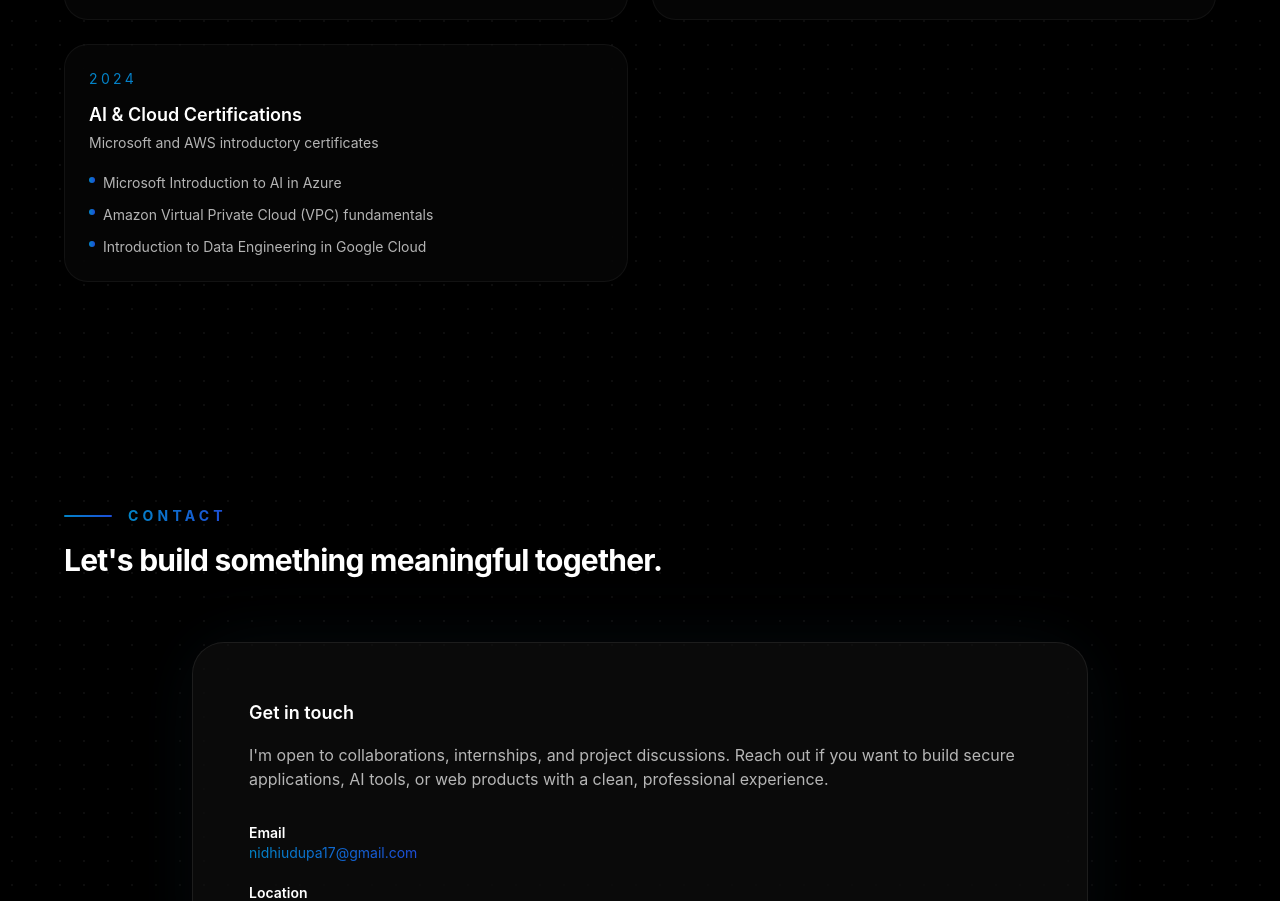
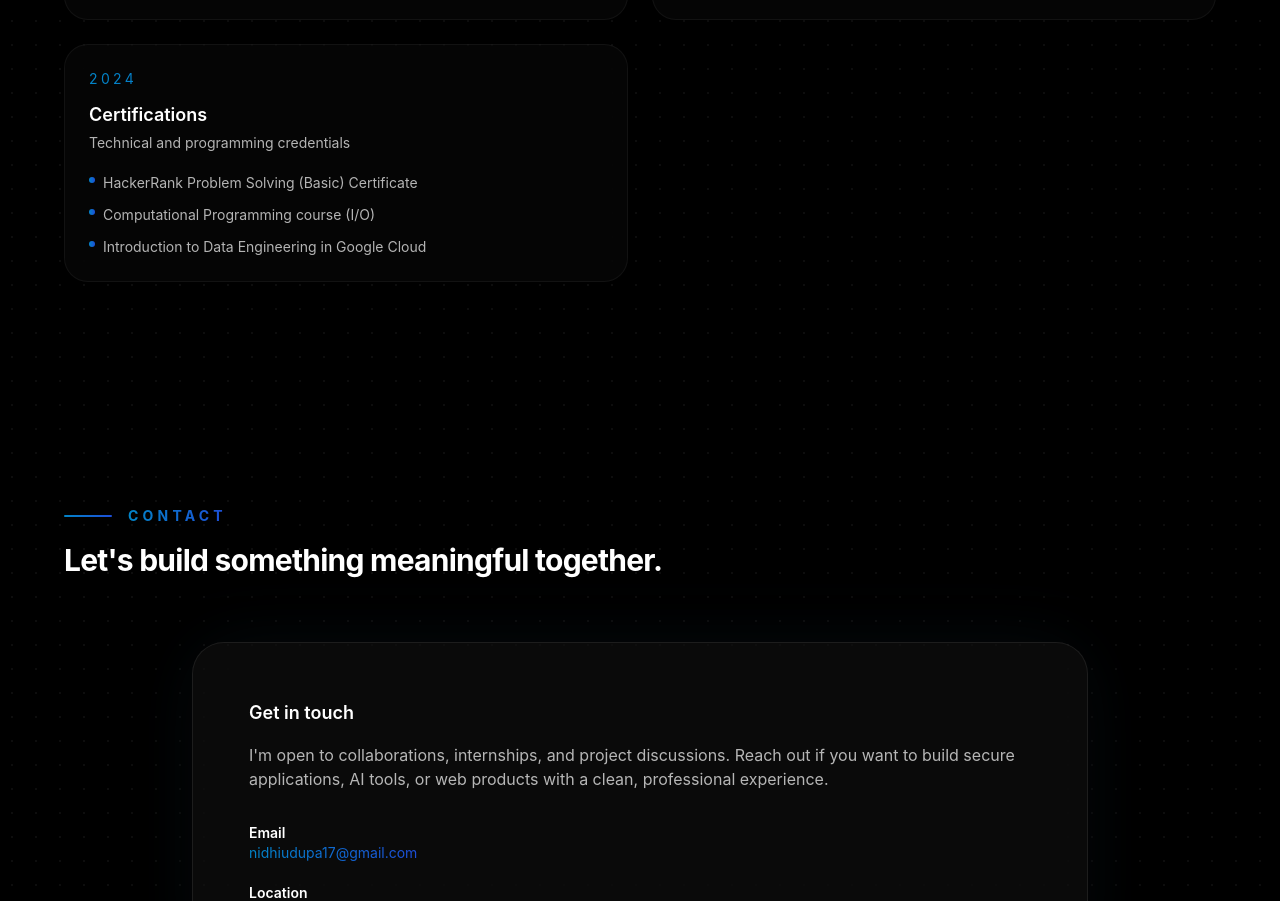
Before and after one commit to nidhinarasimha/nidhinarasimha.github.io, a React (Vite) app: page / in a window 1280 px wide. Shown: the part 4767-5668 px from the top of the page. Built offline with nearby package versions, Linux system fonts and the light colour scheme.

Commit message:
Update portfolio contents

```diff
--- a/src/data/portfolio.ts
+++ b/src/data/portfolio.ts
@@ -230,11 +230,11 @@ export const timeline: TimelineItem[] = [
   },
   {
     date: '2024',
-    title: 'AI & Cloud Certifications',
-    subtitle: 'Microsoft and AWS introductory certificates',
+    title: 'Certifications',
+    subtitle: 'Technical and programming credentials',
     details: [
-      'Microsoft Introduction to AI in Azure',
-      'Amazon Virtual Private Cloud (VPC) fundamentals',
+      'HackerRank Problem Solving (Basic) Certificate',
+      'Computational Programming course (I/O)',
       'Introduction to Data Engineering in Google Cloud',
     ],
   },
```
